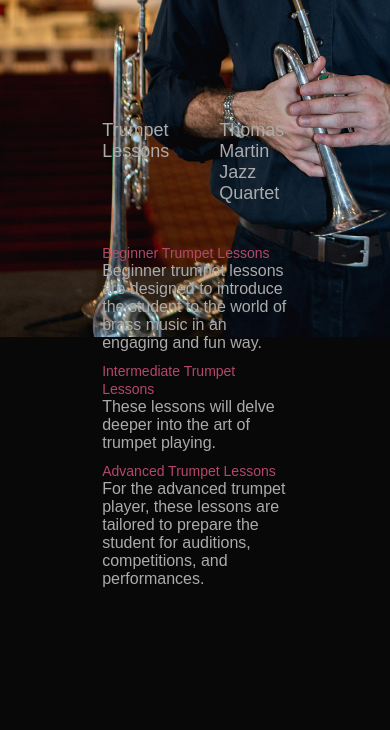
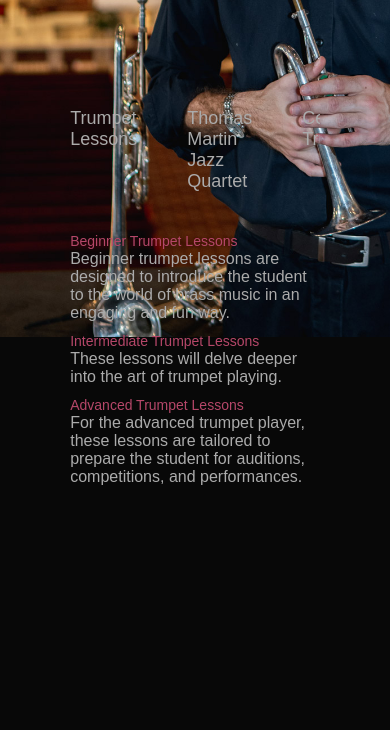
Before and after one commit to thomaschicago847/Music-Website, a plain HTML site: page booking.html in a window 390 px wide. Shown: the part 507-1237 px from the top of the page. After the commit the page ends 1103 px from the top, so only its background shows below. Drawn offline with Linux system fonts and the light colour scheme.

Commit message:
Add flex column to container and remove booking-tabs padding

```diff
--- a/bookingstyle.css
+++ b/bookingstyle.css
@@ -79,7 +79,6 @@ nav ul li a:hover::after{
 }
 .booking-tabs{
     width: 100%;
-    padding: 2rem;
 }
 .sub-title{
     font-size: 60px;
@@ -134,6 +133,11 @@ nav .fa-solid{
     #header{
         background-image: url(images/Thomas\ Martin-2\ 2.jpeg);
     }
+    .container{
+        display: flex;
+        flex-direction: column;
+        justify-content: center;
+    }
     .header-text{
         margin-top: 100%;
         font-size: 16px;
```
